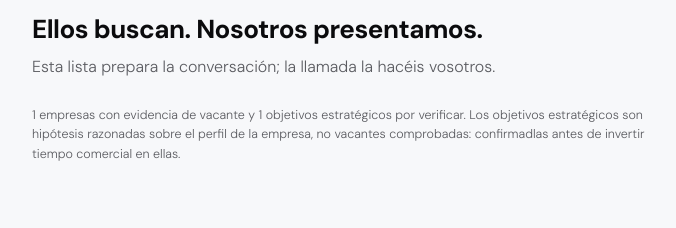
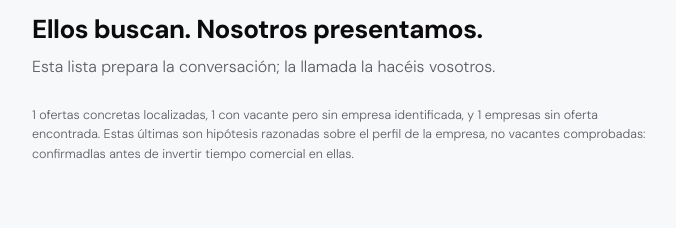
Before and after one commit to 2894Studio/rrhh-tools, a Python web app: template src/rrhh_tools/report/templates/curated.html.j2 in a window 1280 px wide. Shown: the part 2281-2509 px from the top of the page, without its empty margins (92-768 px from the left). Run offline with Jinja, Linux system fonts and the light colour scheme; the template is opened without the code that fills it: most values are stand-ins (such as "Sample title", 1, 10 or a date in 2020); grey boxes marked "Sample" are stand-in pictures.

Commit message:
Corrige el recuento del pie y una busqueda sin sentido
El pie contaba solo las fichas "confirmada" e ignoraba las cinco ofertas
concretas, asi que decia "1 empresas con evidencia de vacante" cuando
habia seis, y ademas fallaba la concordancia. Ahora cuenta las dos cosas
y concuerda.

La ficha cuyo nombre no es una empresa sino la descripcion de la oferta
generaba una busqueda en LinkedIn con el titulo entero, que no devolveria
nada util. Lleva ahora sin_busqueda_empresa y solo enlaza a su oferta.

Co-Authored-By: Claude Opus 5 <noreply@anthropic.com>
Claude-Session: https://claude.ai/code/session_015sCWDdumDmzBUYVsNpfQq4

```diff
--- a/config/curated_targets.yaml
+++ b/config/curated_targets.yaml
@@ -83,7 +83,9 @@ empresas:
       candidato a externalizar. Sirve de contraste.
     accion: "Baja prioridad para colocar perfiles. Util como lectura de mercado."
 
-  - nombre: "Oferta junior de UX/UI en Madrid (primerempleo.com)"
+  - nombre: "Oferta junior de UX/UI en Madrid (empresa por identificar)"
+    # No es un nombre de empresa: buscarlo en LinkedIn no daria nada util.
+    sin_busqueda_empresa: true
     evidencia: oferta
     sector: "Sin especificar"
     ubicacion: "Madrid"
--- a/site/radar.html
+++ b/site/radar.html
@@ -17,7 +17,7 @@
     <p class="plain">Todas las ofertas de diseño de LinkedIn en España, de cualquier nivel,
        con las más recientes primero. Usa los filtros para quedarte con las junior.</p>
     <div class="meta">
-      <span>Generado <code>04/09/2026 19:45</code></span>
+      <span>Generado <code>04/09/2026 19:49</code></span>
       <span>Ejecución <code>muestra</code></span>
       <span>Configuración <code>066622b43625</code></span>
       <span>Fuente <code>datos de muestra</code></span>
--- a/src/rrhh_tools/report/render.py
+++ b/src/rrhh_tools/report/render.py
@@ -183,6 +183,7 @@ def render_report(run: ProcessedRun, title: str, source_label: str = "LinkedIn",
 CAMPOS_PUBLICOS_EMPRESA = {
     "nombre", "sector", "ubicacion", "vacante", "evidencia", "detalle",
     "dominio", "empresas", "busqueda", "oferta_url", "oferta_fuente",
+    "sin_busqueda_empresa",
 }
 CAMPOS_PUBLICOS_COMPETENCIA = {"nombre", "tipo", "detalle", "dominio"}
 # Lo que se queda fuera y por que:
@@ -223,6 +224,10 @@ def _enlaces_curados(entrada: dict, geo_id: str | None, geo_es: str | None) -> l
     # Si hay una oferta concreta, va primero: es el dato mas fuerte de la ficha.
     if entrada.get("oferta_url"):
         enlaces.append({"texto": "Abrir la oferta", "url": entrada["oferta_url"]})
+    # Cuando el "nombre" no es una empresa sino una descripcion de la oferta,
+    # buscarlo en LinkedIn no devolveria nada util.
+    if entrada.get("sin_busqueda_empresa"):
+        return enlaces
     enlaces += [
         {"texto": f"Vacantes de {nombre} en LinkedIn" if len(nombres) > 1
                   else "Ver vacantes en LinkedIn",
@@ -314,6 +319,7 @@ def render_curated(data: dict, title: str, geo_id: str | None = None,
              "monograma": _monograma(c.get("nombre", ""))}
             for c in data.get("competencia_detectada", [])
         ],
+        n_ofertas=len(ofertas),
         n_confirmadas=len(confirmadas),
         n_estrategicas=len(estrategicas),
     )
--- a/src/rrhh_tools/report/templates/curated.html.j2
+++ b/src/rrhh_tools/report/templates/curated.html.j2
@@ -178,18 +178,20 @@
     <p class="poetic">El mercado, en una página.</p>
     <p class="plain">Quién tiene producto digital propio en España y dónde comprobarlo.</p>
     <p class="note">
-      {{ n_confirmadas }} empresas con evidencia de vacante y {{ n_estrategicas }} sin
-      confirmar. Las segundas no son vacantes comprobadas: comprobadlas en LinkedIn antes
-      de darlas por buenas.
+      {{ n_ofertas + n_confirmadas }} ofertas localizadas
+      {%- if n_estrategicas %} y {{ n_estrategicas }}
+      {{- ' empresa' if n_estrategicas == 1 else ' empresas' }} sin oferta encontrada
+      {%- endif %}. Las segundas son hipótesis, no vacantes: comprobadlas en LinkedIn
+      antes de darlas por buenas.
     </p>
     {% else %}
     <p class="poetic">Ellos buscan. Nosotros presentamos.</p>
     <p class="plain">Esta lista prepara la conversación; la llamada la hacéis vosotros.</p>
     <p class="note">
-      {{ n_confirmadas }} empresas con evidencia de vacante y {{ n_estrategicas }} objetivos
-      estratégicos por verificar. Los objetivos estratégicos son hipótesis razonadas sobre
-      el perfil de la empresa, no vacantes comprobadas: confirmadlas antes de invertir
-      tiempo comercial en ellas.
+      {{ n_ofertas }} ofertas concretas localizadas, {{ n_confirmadas }} con vacante pero
+      sin empresa identificada, y {{ n_estrategicas }} empresas sin oferta encontrada.
+      Estas últimas son hipótesis razonadas sobre el perfil de la empresa, no vacantes
+      comprobadas: confirmadlas antes de invertir tiempo comercial en ellas.
     </p>
     {% endif %}
   </footer>
```
Also changed, not shown: site/empresas-objetivo.html (+5 -6 lines).
